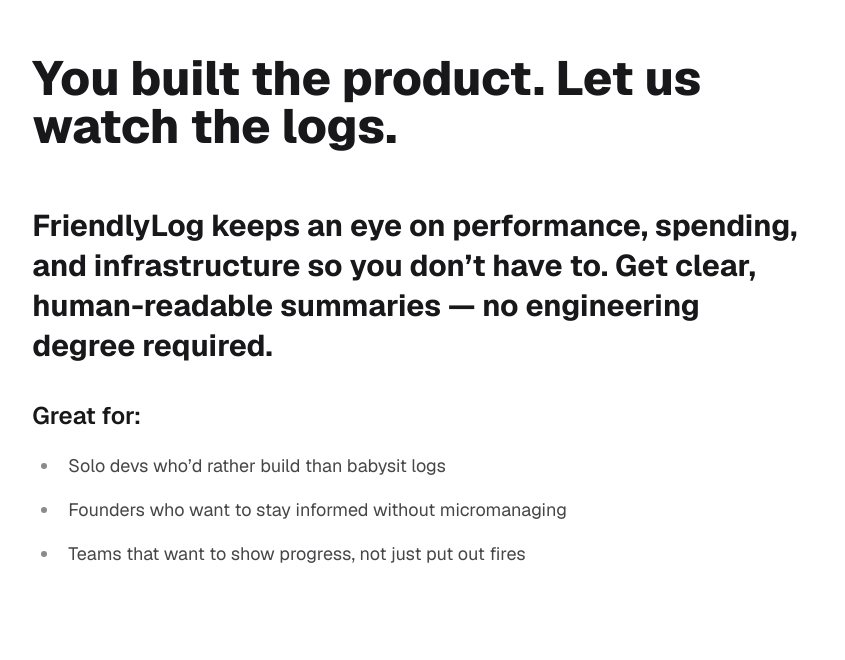
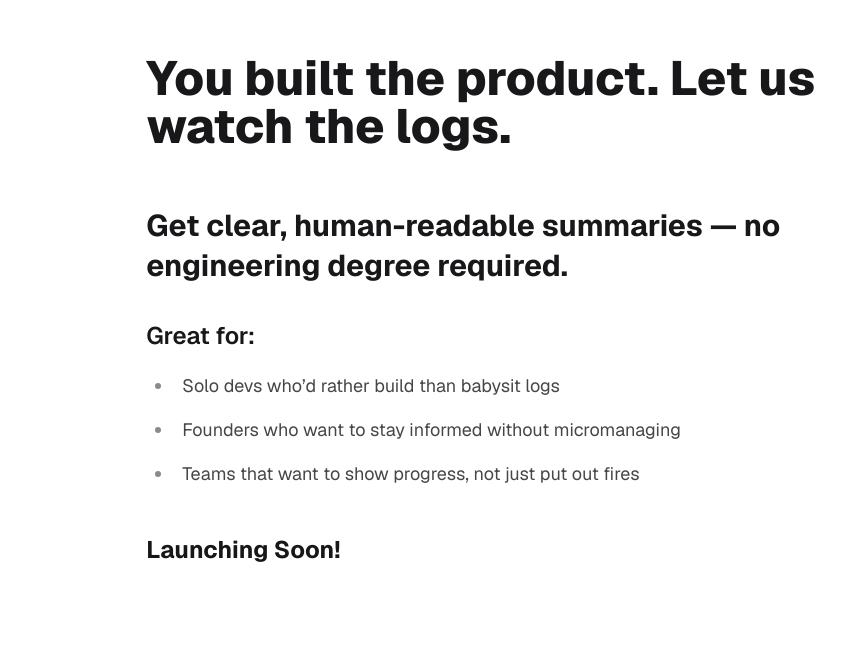
Before and after one commit to PersonofNote/friendlyLog, a Next.js app: page / in a window 1280 px wide. Shown: the part 110-770 px from the top of the page, without its empty margins (106-951 px from the left). Built offline with nearby package versions, Linux system fonts and the light colour scheme.

Commit message:
Placeholder homepage

```diff
--- a/app/page.tsx
+++ b/app/page.tsx
@@ -7,8 +7,7 @@
       <main className="flex flex-col gap-[32px] row-start-2 items-center sm:items-start">
         <article className="prose prose-lg">
           <h1>You built the product. Let us watch the logs.</h1>
-          <h2>FriendlyLog keeps an eye on performance, spending, and infrastructure so you don’t have to.
-          Get clear, human-readable summaries — no engineering degree required.</h2>
+          <h2> Get clear, human-readable summaries — no engineering degree required.</h2>
 
           <h3>Great for:</h3>
 
@@ -18,9 +17,19 @@
             <li>Teams that want to show progress, not just put out fires</li>
           </ul>
         </article>
-
+        <div className="flex flex-col gap-4">
+          <h2 className="text-2xl font-bold">Launching Soon!</h2>
+          {/*
+          <p>Sign up to be notified when FriendlyLog is available.</p>
+          <form action="/auth/signup">
+            <input type="email" placeholder="Email" />
+            <button type="submit">Sign Up</button>
+          </form>
+          */}
+        </div>
+        {/*
         <PriceTiers />
-
+        */}
       </main>
     </div>
   );
```
